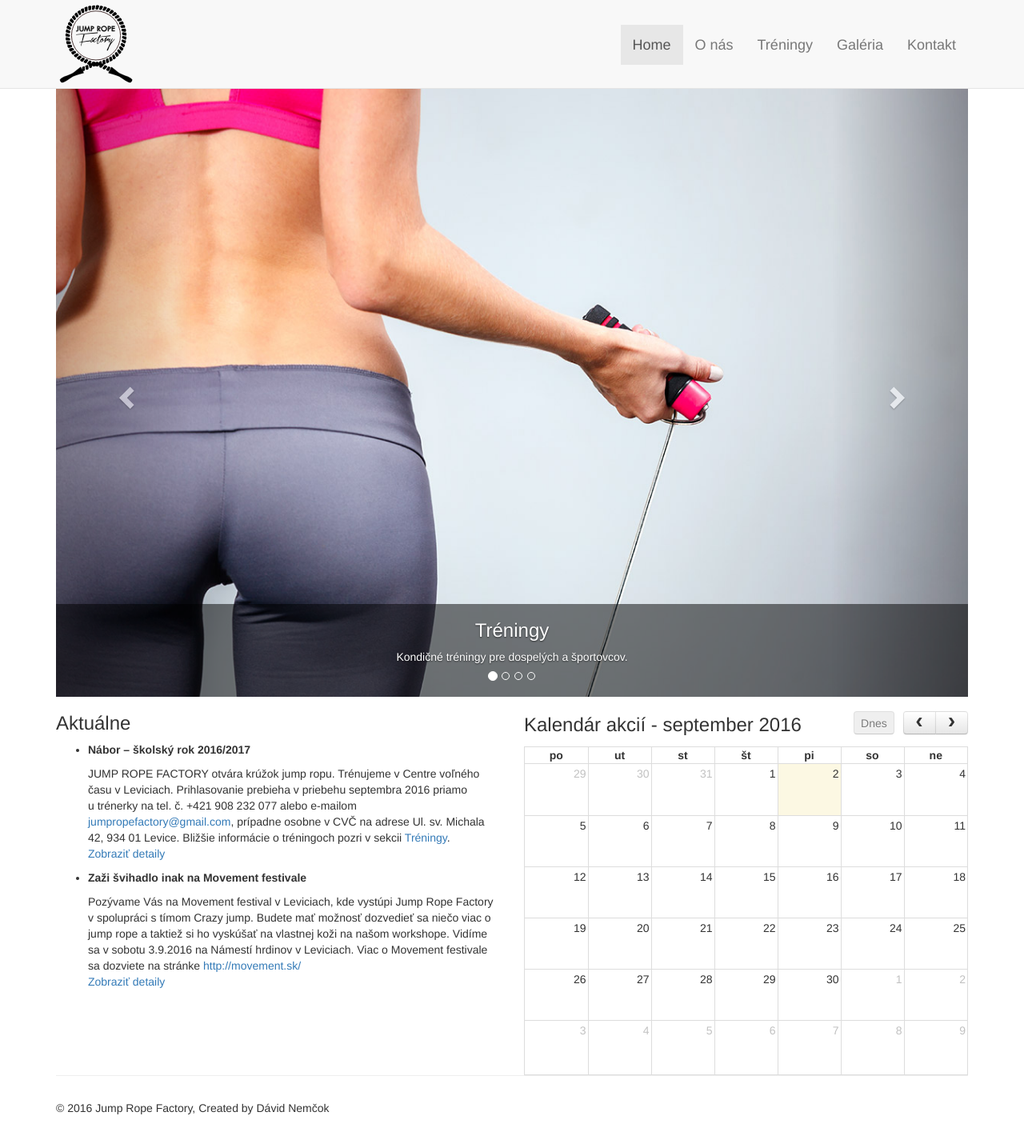
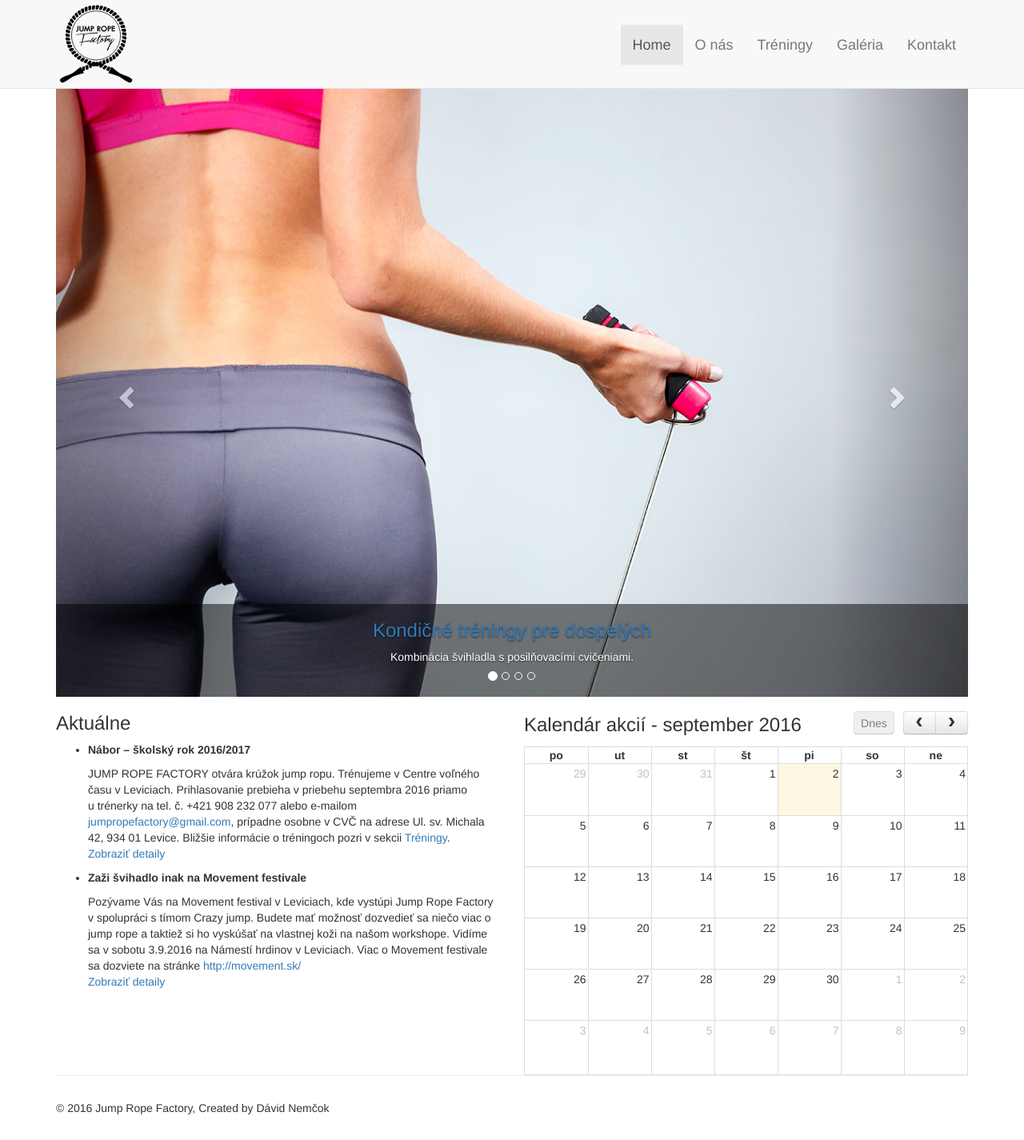
Before and after one commit to dejvo/dejvo.github.io, a Jekyll site: the page built from index.html, in a window 1280 px wide. Shown: the whole page at 80% size. Built offline with Jekyll 4.4.1, drawn with Linux system fonts in a browser that asks for light colours; comment, search, counter and statistics services are not loaded.

Commit message:
Update carousel texts

```diff
--- a/_layouts/my-layout.html
+++ b/_layouts/my-layout.html
@@ -24,10 +24,10 @@ isHtmlSuffix: true
     <header>
       <div class="container">
         <div class="row">
-          <div class="col-md-6">
+          <div class="col-md-2">
             <div class="logo"><a href="/"><img src="{{site.url}}/img/jrf-logo-2.svg"/ height="100" title="{{ site.title }}"></a></div>
           </div>
-          <div class="col-md-6">
+          <div class="col-md-10">
             <nav class="navbar-default">
               <ul class="nav navbar-nav">
                 <li class="{% if page.url == '/' %}active{% endif %}"><a href="/">Home</a></li>
--- a/index.html
+++ b/index.html
@@ -17,8 +17,8 @@ title: Úvod
     <div class="item active">
       <img src="/img/treningy.jpg" alt="Tréningy">
       <div class="carousel-caption">
-        <h3>Tréningy</h3>
-        <p>Kondičné tréningy pre dospelých a športovcov.</p>
+        <h3><a href="treningy.html">Kondičné tréningy pre dospelých</a></h3>
+        <p>Kombinácia švihladla s posilňovacími cvičeniami.</p>
       </div>
     </div>
 
@@ -26,7 +26,7 @@ title: Úvod
       <img src="/img/treningy-pre-deti.jpg" alt="Tréningy pre deti a mládež">
       <div class="carousel-caption">
         <h3>Tréningy pre deti a mládež</h3>
-        <p>Tréningy pre deti a mládež. Kondičné tréningy pre dospelých.</p>
+        <p>Trénuj jump rope na súťaže a vystúpenia.</p>
       </div>
     </div>
 
```
